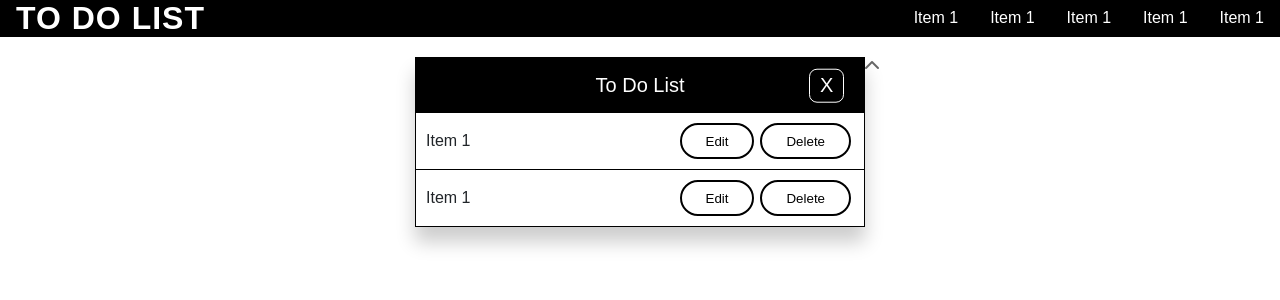
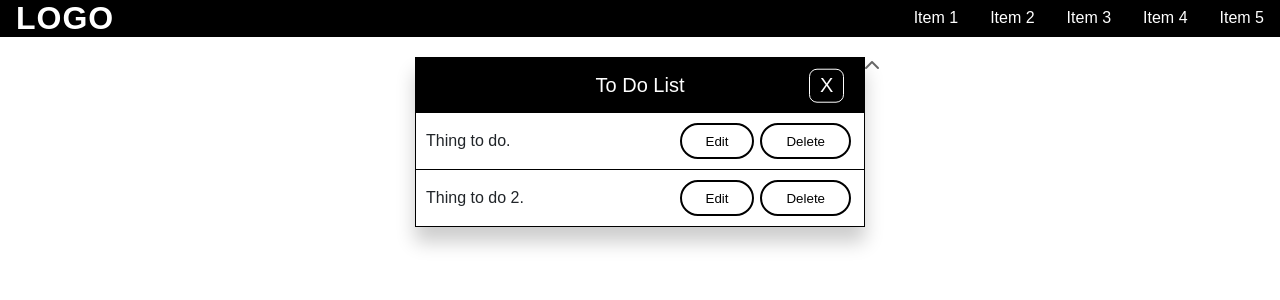
Before and after one commit to savus/ProjectsRepractice, a React (Vite) app: page / in a window 1280 px wide. Shown: the top 300 px of the page. Built offline with nearby package versions, Linux system fonts and the light colour scheme; data requests are answered from the project's data file.

Commit message:
complete ToDoItem component and GET fetch call for ListItems from db.json

```diff
--- a/src/App.tsx
+++ b/src/App.tsx
@@ -9,10 +9,10 @@ import { ListComponent } from "./components/ToDoListApp.tsx/ListComponent";
 
 const anchorLinks = [
   { name: "Item 1", address: "#" },
-  { name: "Item 1", address: "#" },
-  { name: "Item 1", address: "#" },
-  { name: "Item 1", address: "#" },
-  { name: "Item 1", address: "#" },
+  { name: "Item 2", address: "#" },
+  { name: "Item 3", address: "#" },
+  { name: "Item 4", address: "#" },
+  { name: "Item 5", address: "#" },
 ];
 
 const portfolioData = [
@@ -37,8 +37,8 @@ function App() {
   return (
     <>
       <main>
-        <NavbarHeader logo={"To Do List"} links={anchorLinks} />
-        <ListComponent />
+        <NavbarHeader logo={"Logo"} links={anchorLinks} />
+        <ListComponent itemsList={listItems} />
       </main>
     </>
   );
--- a/src/components/ToDoListApp.tsx/ListComponent.tsx
+++ b/src/components/ToDoListApp.tsx/ListComponent.tsx
@@ -1,7 +1,10 @@
 import { Component } from "react";
+import { ToDoItem } from "./ListItem";
+import { ListItem } from "../../types";
 
-export class ListComponent extends Component {
+export class ListComponent extends Component<{ itemsList: ListItem[] }> {
   render() {
+    const { itemsList } = this.props;
     return (
       <>
         <div className="list-container">
@@ -14,22 +17,9 @@ export class ListComponent extends Component {
             <div className="list-body">
               <div className="list-items">
                 <ul className="ul-defaults-none">
-                  <li className="list-item">
-                    <div className="item-text">Item 1</div>
-                    <input type="text" id="item1" />
-                    <div className="btn-group">
-                      <button className="edit-button btn">Edit</button>
-                      <button className="delete-button btn">Delete</button>
-                    </div>
-                  </li>
-                  <li className="list-item">
-                    <div className="item-text">Item 1</div>
-                    <input type="text" id="item1" />
-                    <div className="btn-group">
-                      <button className="edit-button btn">Edit</button>
-                      <button className="delete-button btn">Delete</button>
-                    </div>
-                  </li>
+                  {itemsList.map((item) => (
+                    <ToDoItem key={item.id} item={item} />
+                  ))}
                 </ul>
               </div>
               <div className="open-list-tab">
--- /dev/null
+++ b/src/components/ToDoListApp.tsx/ListItem.tsx
@@ -0,0 +1,20 @@
+import { Component } from "react";
+import { ListItem } from "../../types";
+
+export class ToDoItem extends Component<{ item: ListItem }> {
+  render() {
+    const { item } = this.props;
+    return (
+      <>
+        <li className="list-item" key={item.id}>
+          <div className="item-text">{item.content}</div>
+          <input type="text" id="item1" />
+          <div className="btn-group">
+            <button className="edit-button btn">Edit</button>
+            <button className="delete-button btn">Delete</button>
+          </div>
+        </li>
+      </>
+    );
+  }
+}
```
